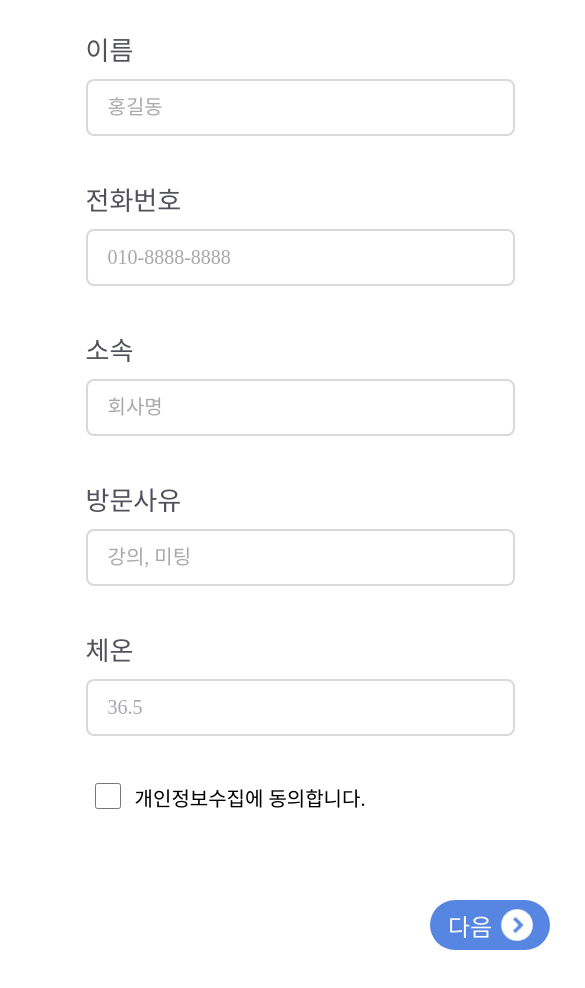
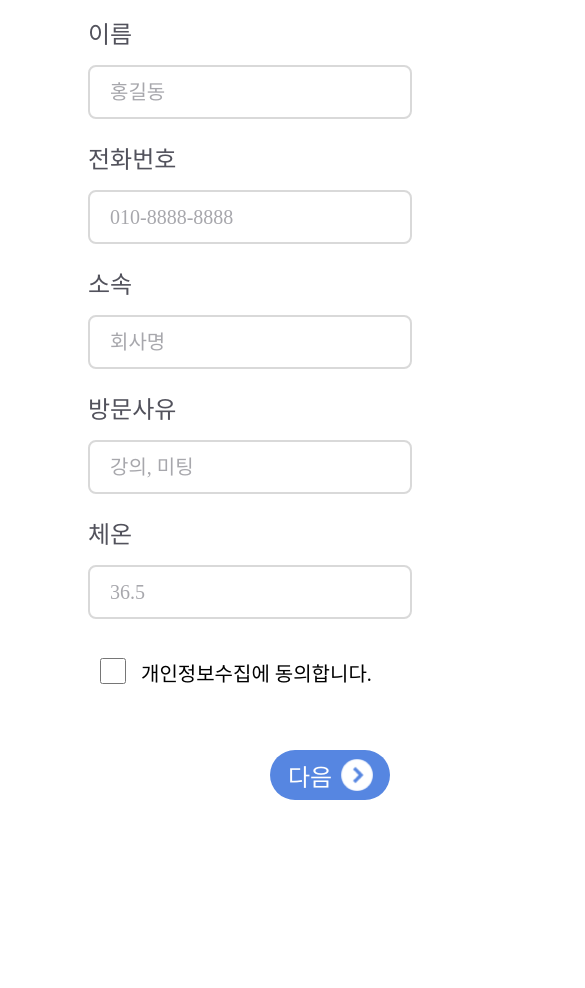
Before and after one commit to Resten1497/Entry_FrontTest, a React (Create React App) app: page /regist in a window 390 px wide. Shown: the top 988 px of the page, 585 px wide, since content can reach past the window. After the commit the page ends 875 px from the top, so only its background shows below. Built offline with nearby package versions, Linux system fonts and the light colour scheme; a web font is replaced by a local one.

Commit message:
user page mobile

```diff
--- a/src/container/CompleteContainer/index.jsx
+++ b/src/container/CompleteContainer/index.jsx
@@ -22,7 +22,9 @@ function CompleteContainer() {
         입장 절차가 완료되었습니다!
         <br />
         안녕하세요! {location.state}님
-        <br />이 화면을 관리자분께 보여주시고 명찰을 받아 가세요!
+        <br/>
+        <br />관리자분께 이 화면을 보여주시고
+        <br />명찰을 받아 가세요!
       </Title>
       {/* <Btn autoFocus onKeyDown={handleKeyDown}></Btn> */}
     </Container>
@@ -32,7 +34,6 @@ function CompleteContainer() {
 const Container = styled.div`
   width: 100vw;
   height: 100vh;
-  margin: 0 auto;
   display: flex;
   flex-direction: column;
   align-items: center;
@@ -41,7 +42,7 @@ const Container = styled.div`
 
 const Title = styled.p`
   font-weight: 400;
-  font-size: 28px;
+  font-size: 1.2rem;
   text-align: center;
   color: #52525c;
 `;
--- a/src/container/ErrorContainer/index.jsx
+++ b/src/container/ErrorContainer/index.jsx
@@ -36,10 +36,13 @@ const Container = styled.div`
 const Text = styled.p`
   font-style: normal;
   font-weight: 500;
-  font-size: 30px;
+  font-size: 1.8rem;
   line-height: 38px;
   text-align: center;
   color: rgba(0, 0, 0, 0.25);
+  @media (max-width: 280px) {
+  font-size: 1.5rem;
+  }
 `;
 
 const Btn = styled.button`
--- a/src/container/InputContainer/index.jsx
+++ b/src/container/InputContainer/index.jsx
@@ -53,7 +53,6 @@ function InputContainer() {
 
   return (
     <Container>
-      <Content>
         <Form onSubmit={handleSubmit(onSubmit)}>
           <Lable>
             <Title>이름</Title>
@@ -157,54 +156,50 @@ function InputContainer() {
                 "개인정보수집에 동의해주세요"}
             </Error>
           </Lable>
-
-          <Btn>
-            <NextBtn onKeyDown={handleKeyDown} />
-          </Btn>
+          <Lable>
+            <Btn>
+              <NextBtn onKeyDown={handleKeyDown} />
+            </Btn>
+          </Lable>
         </Form>
-      </Content>
     </Container>
   );
 }
 
 const Container = styled.div`
-  width: 600px;
-  /* height: 110vh; */
-  height: 1000px;
-  margin: 0 auto;
-  position: relative;
-`;
-
-const Content = styled.div`
-  width: 100%;
-  height: 100%;
-  display: flex;
-  justify-content: center;
-  align-items: center;
+  width: 100vw;
+  height: 100vh;
+  @media (max-width: 310px) {
+    width: 300px;
+    height: 150vh;
+  }
 `;
 
 const Form = styled.form`
+  width: 500px;
+  margin: 0 auto;
   display: flex;
   flex-direction: column;
   align-items: center;
-  justify-content: center;
+  justify-content: space-around;
+
 `;
 
 const Lable = styled.label`
-  height: 150px;
+  height: 125px;
 `;
 
 const Title = styled.p`
-  padding-top: 30px;
-  padding-bottom: 12px;
+  padding-top: 15px;
+  padding-bottom: 15px;
   font-weight: 400;
-  font-size: 26px;
+  font-size: 24px;
   color: #52525c;
 `;
 
 const StyledInput = styled.input`
-  width: 405px;
-  height: 53px;
+  width: 300px;
+  height: 50px;
   font-weight: 400;
   font-size: 20px;
   background: #ffffff;
@@ -223,7 +218,7 @@ const StyledInput = styled.input`
 `;
 
 const CheckBox = styled.input`
-  margin-right: 14px;
+  margin-right: 15px;
   width: 26px;
   height: 26px;
   background: #ffffff;
@@ -233,11 +228,9 @@ const CheckBox = styled.input`
 `;
 
 const PrivacyLabal = styled.div`
-  position: relative;
-  right: 70px;
+  width: 300px;
   margin-top: 33px;
   display: flex;
-  justify-content: flex-start;
   align-items: center;
 `;
 
@@ -249,9 +242,9 @@ const Privacy = styled.p`
 `;
 
 const Btn = styled.div`
-  margin: 0 50px 50px 0;
-  position: relative;
-  left: 220px;
+  width: 300px;
+  display: flex;
+  justify-content: flex-end;
 `;
 
 const Error = styled.p`
--- a/src/container/IntroduceContainer/index.jsx
+++ b/src/container/IntroduceContainer/index.jsx
@@ -37,7 +37,7 @@ const Container = styled.div`
   height: 100vh;
   @media (max-width: 310px) {
     width: 300px;
-    height: 100vh;
+    height: 150vh;
   }
 `;
 
```
